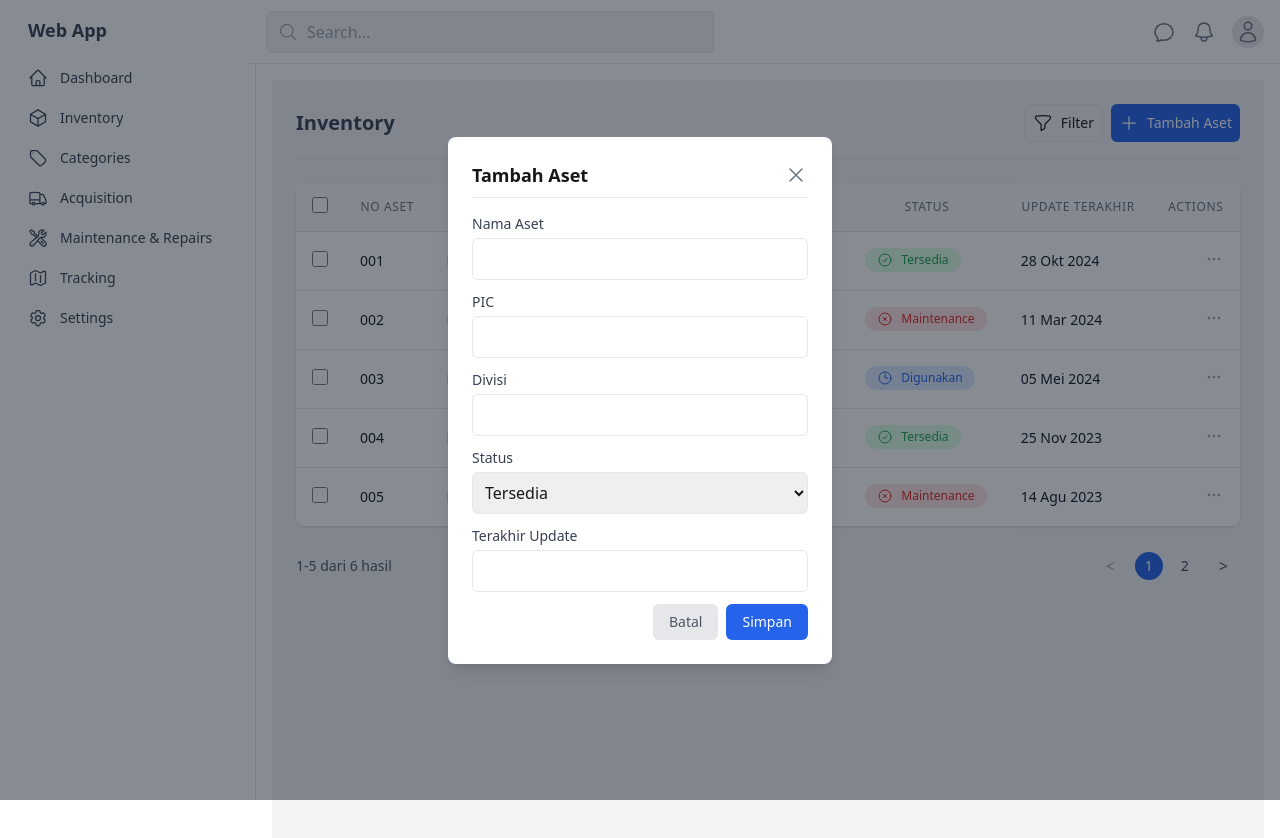
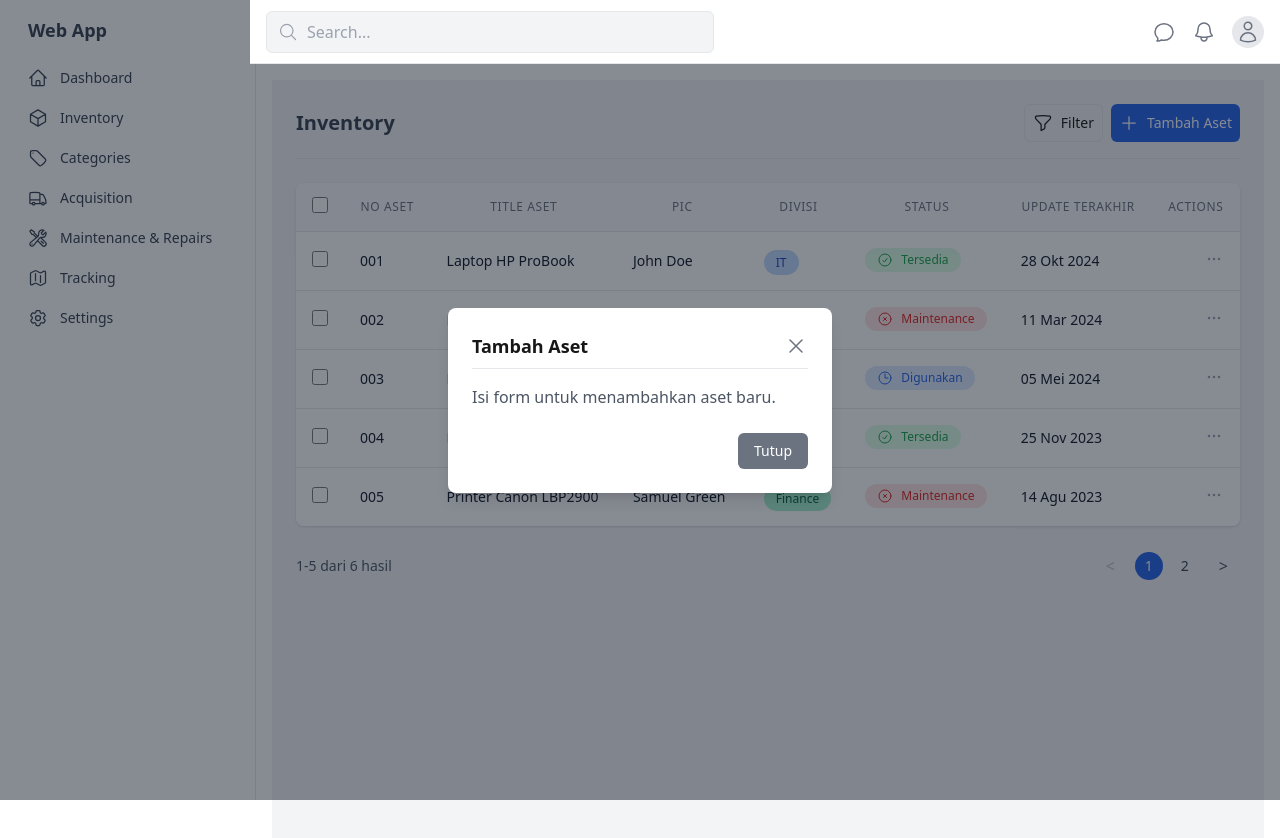
Before and after one commit to irsyadrs/web-asset, a Next.js app: page /inventory in a window 1280 px wide. Both pictures are taken after a click on the button "Tambah Aset". Shown: the top 838 px of the page. Built offline with nearby package versions, Linux system fonts and the light colour scheme.

Commit message:
base modal

```diff
--- a/components/inventory-components/add-asset-modal.js
+++ b/components/inventory-components/add-asset-modal.js
@@ -1,27 +1,12 @@
 "use client";
 
-import { useState } from "react";
 import { XMarkIcon } from "@heroicons/react/24/outline";
 
-export default function AddAssetModal({ isOpen, onClose, assetData }) {
-  const [formData, setFormData] = useState(assetData || {
-    assetNumber: "",
-    assetName: "",
-    pic: "",
-    division: "",
-    status: "",
-    lastUpdate: "",
-  });
-
-  // Handle perubahan input
-  const handleChange = (e) => {
-    setFormData({ ...formData, [e.target.name]: e.target.value });
-  };
-
+export default function AddAssetModal({ isOpen, onClose }) {
   if (!isOpen) return null; // Jangan render jika modal tidak terbuka
 
   return (
-    <div className="fixed inset-0 flex items-center justify-center bg-gray-900 bg-opacity-50 z-50">
+    <div className="fixed inset-0 flex items-center justify-center bg-gray-900 bg-opacity-50">
       <div className="bg-white p-6 rounded-lg shadow-lg w-96">
         <div className="flex justify-between items-center border-b pb-2">
           <h2 className="text-lg font-bold">Tambah Aset</h2>
@@ -29,83 +14,15 @@ export default function AddAssetModal({ isOpen, onClose, assetData }) {
             <XMarkIcon className="w-6 h-6 text-gray-500 hover:text-gray-700" />
           </button>
         </div>
-
-        {/* Form */}
-        <form className="mt-4 space-y-3">
-          <div>
-            <label className="block text-sm font-medium text-gray-700">Nama Aset</label>
-            <input
-              type="text"
-              name="assetName"
-              value={formData.assetName}
-              onChange={handleChange}
-              className="mt-1 p-2 w-full border rounded-md"
-            />
-          </div>
-
-          <div>
-            <label className="block text-sm font-medium text-gray-700">PIC</label>
-            <input
-              type="text"
-              name="pic"
-              value={formData.pic}
-              onChange={handleChange}
-              className="mt-1 p-2 w-full border rounded-md"
-            />
-          </div>
-
-          <div>
-            <label className="block text-sm font-medium text-gray-700">Divisi</label>
-            <input
-              type="text"
-              name="division"
-              value={formData.division}
-              onChange={handleChange}
-              className="mt-1 p-2 w-full border rounded-md"
-            />
-          </div>
-
-          <div>
-            <label className="block text-sm font-medium text-gray-700">Status</label>
-            <select
-              name="status"
-              value={formData.status}
-              onChange={handleChange}
-              className="mt-1 p-2 w-full border rounded-md"
-            >
-              <option value="Tersedia">Tersedia</option>
-              <option value="Digunakan">Digunakan</option>
-              <option value="Maintenance">Maintenance</option>
-            </select>
-          </div>
-
-          <div>
-            <label className="block text-sm font-medium text-gray-700">Terakhir Update</label>
-            <input
-              type="text"
-              name="lastUpdate"
-              value={formData.lastUpdate}
-              onChange={handleChange}
-              className="mt-1 p-2 w-full border rounded-md"
-            />
-          </div>
-
-          <div className="mt-4 flex justify-end gap-2">
-            <button
-              type="button"
-              className="px-4 py-2 text-sm text-gray-600 bg-gray-200 rounded-md hover:bg-gray-300"
-              onClick={onClose}
-            >
-              Batal
-            </button>
-            <button
-              type="submit"
-              className="px-4 py-2 text-sm text-white bg-blue-600 rounded-md hover:bg-blue-700"
-            >
-              Simpan
-            </button>
-          </div>
-        </form>
+        <p className="mt-4 text-gray-600">Isi form untuk menambahkan aset baru.</p>
+        <div className="mt-6 flex justify-end">
+          <button
+            className="px-4 py-2 text-sm text-white bg-gray-500 rounded-md hover:bg-gray-600"
+            onClick={onClose}
+          >
+            Tutup
+          </button>
+        </div>
       </div>
     </div>
   );
--- a/components/inventory-components/title.js
+++ b/components/inventory-components/title.js
@@ -4,24 +4,8 @@ import { useState } from "react";
 import { FunnelIcon, PlusIcon } from "@heroicons/react/24/outline";
 import AddAssetModal from "./add-asset-modal";
 
-const dummyAssets = [
-  { id: 1, assetNumber: "001", assetName: "Laptop HP ProBook", pic: "John Doe", division: "IT", status: "Tersedia", lastUpdate: "10-12-2024" },
-  { id: 2, assetNumber: "002", assetName: "Proyektor Epson", pic: "Jane Smith", division: "HCGA", status: "Maintenance", lastUpdate: "2023-03-11" },
-  { id: 3, assetNumber: "003", assetName: "Kamera Canon EOS", pic: "Michael Brown", division: "Brand", status: "Digunakan", lastUpdate: "2023-03-12" },
-  { id: 4, assetNumber: "004", assetName: "Mobil Operasional", pic: "Emily Clark", division: "General", status: "Tersedia", lastUpdate: "2023-03-13" },
-  { id: 5, assetNumber: "005", assetName: "Printer Canon LBP2900", pic: "Samuel Green", division: "Finance", status: "Maintenance", lastUpdate: "2023-03-14" },
-  { id: 6, assetNumber: "006", assetName: "Meja Rapat", pic: "Natalie White", division: "Retail", status: "Digunakan", lastUpdate: "2023-03-15" }
-];
-
 export default function InventoryTitle() {
   const [isModalOpen, setIsModalOpen] = useState(false);
-  const [selectedAsset, setSelectedAsset] = useState(null);
-
-  // Fungsi untuk membuka modal dengan data aset tertentu
-  const openModal = (asset) => {
-    setSelectedAsset(asset);
-    setIsModalOpen(true);
-  };
 
   return (
     <div>
@@ -33,7 +17,7 @@ export default function InventoryTitle() {
           </button>
           <button
             className="flex text-sm items-center gap-2 px-2 py-2 text-white bg-blue-600 rounded-md hover:bg-blue-700"
-            onClick={() => openModal(null)}
+            onClick={() => setIsModalOpen(true)}
           >
             <PlusIcon className="w-5 h-5" /> Tambah Aset
           </button>
@@ -41,7 +25,7 @@ export default function InventoryTitle() {
       </div>
 
       {/* Modal */}
-      <AddAssetModal isOpen={isModalOpen} onClose={() => setIsModalOpen(false)} assetData={selectedAsset} />
+      <AddAssetModal isOpen={isModalOpen} onClose={() => setIsModalOpen(false)} />
     </div>
   );
 }
```
